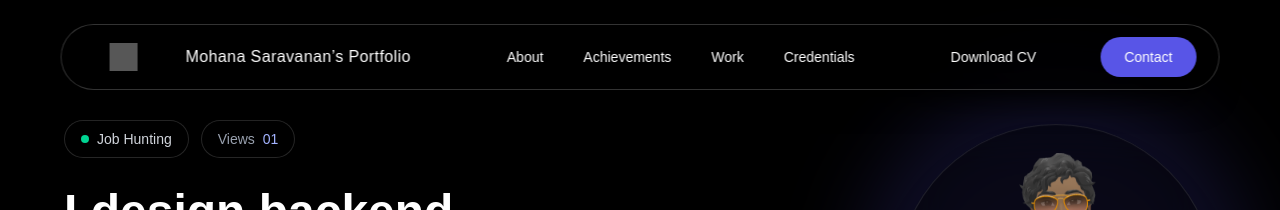
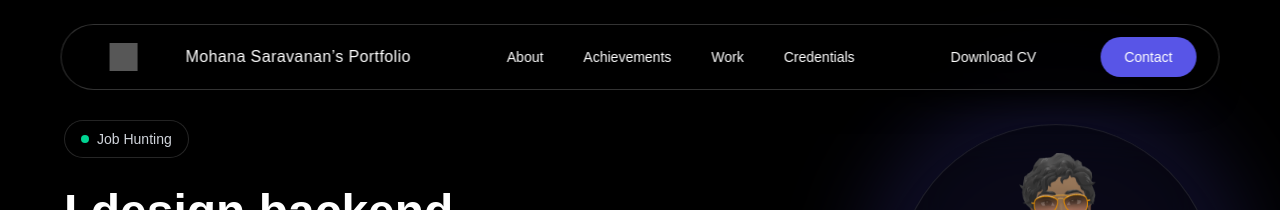
Before and after one commit to MohanaSaravananKumaresan/myportfolio, a Next.js app: page / in a window 1280 px wide. Shown: the top 210 px of the page. Built offline with nearby package versions, Linux system fonts and the light colour scheme; grey boxes are pictures that could not be loaded.

Commit message:
removing live view pill

```diff
--- a/components/Hero.tsx
+++ b/components/Hero.tsx
@@ -2,7 +2,7 @@
 
 import { motion, Variants } from "framer-motion";
 import ScrollHint from "@/components/ScrollHint";
-import { useEffect, useMemo, useState } from "react";
+import { useEffect, useState } from "react";
 
 const containerVariants: Variants = {
     hidden: { opacity: 0 },
@@ -53,9 +53,6 @@ function GlassPill({
 export default function Hero() {
     const [avatarSwitched, setAvatarSwitched] = useState(false);
 
-    // View count (Option A - local unique counter)
-    const [uniqueViews, setUniqueViews] = useState<number>(0);
-
     // shrink pills after scroll
     const [pillCompact, setPillCompact] = useState(false);
 
@@ -69,32 +66,6 @@ export default function Hero() {
 
         return () => window.removeEventListener("scroll", onScroll);
     }, []);
-
-    useEffect(() => {
-        try {
-            const KEY = "ms_portfolio_unique_views_v1";
-            const existing = localStorage.getItem(KEY);
-
-            if (!existing) {
-                localStorage.setItem(KEY, "1");
-                setUniqueViews(1);
-                return;
-            }
-
-            const n = Number(existing);
-            const next = Number.isFinite(n) ? n + 1 : 1;
-            localStorage.setItem(KEY, String(next));
-            setUniqueViews(next);
-        } catch {
-            // ignore (privacy mode / blocked storage)
-        }
-    }, []);
-
-    const viewText = useMemo(() => {
-        if (!uniqueViews) return "—";
-        if (uniqueViews < 10) return `0${uniqueViews}`;
-        return `${uniqueViews}`;
-    }, [uniqueViews]);
 
     useEffect(() => {
         const aboutEl = document.getElementById("about");
@@ -151,16 +122,6 @@ export default function Hero() {
                     Job Hunting
                   </span>
                                 )}
-                            </GlassPill>
-
-                            {/* VIEWS */}
-                            <GlassPill compact={pillCompact}>
-                                {!pillCompact && (
-                                    <span className="text-gray-400 text-xs md:text-sm">Views</span>
-                                )}
-                                <span className="text-indigo-300 font-medium text-xs md:text-sm">
-                  {viewText}
-                </span>
                             </GlassPill>
                         </div>
 
```
